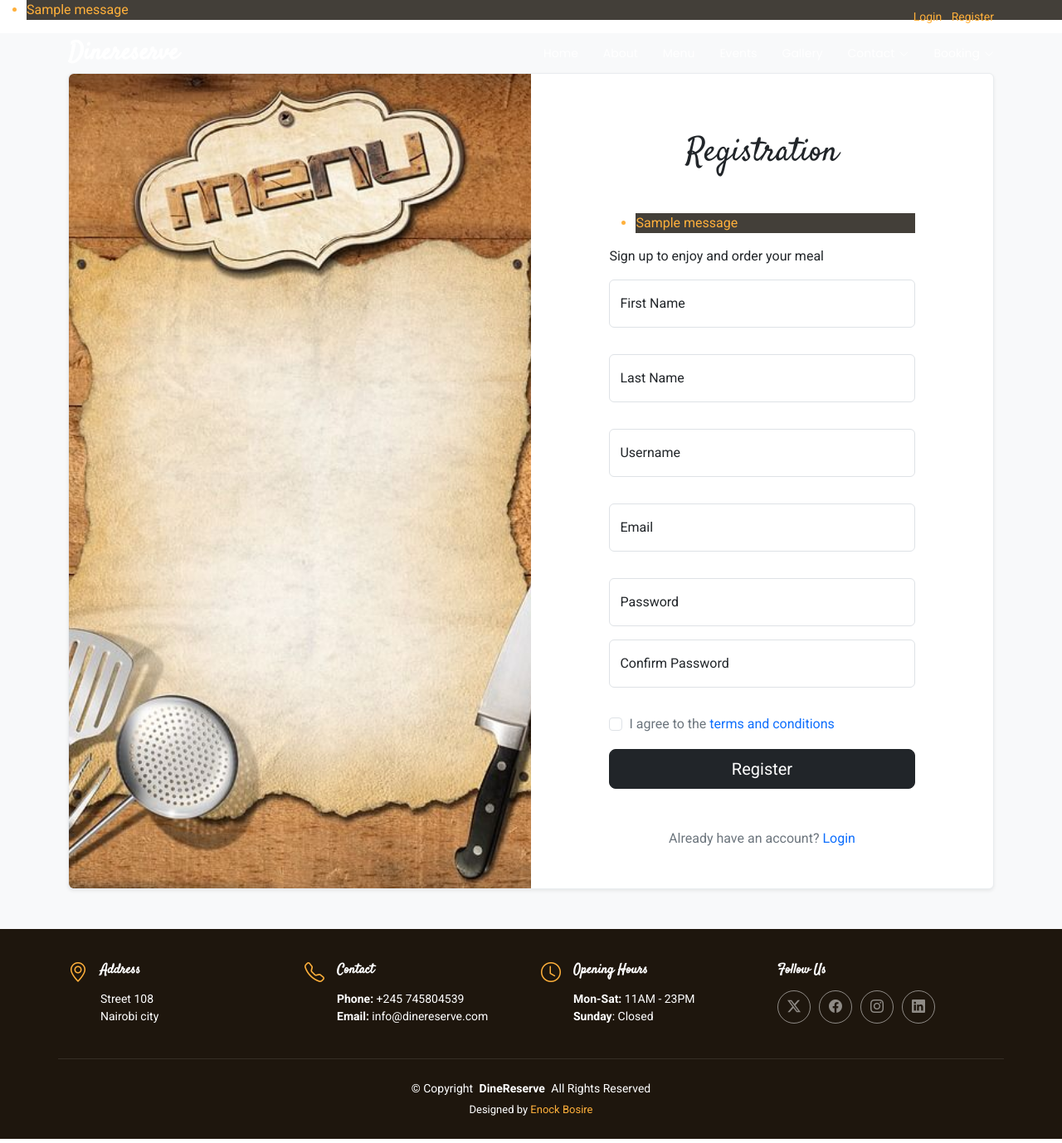
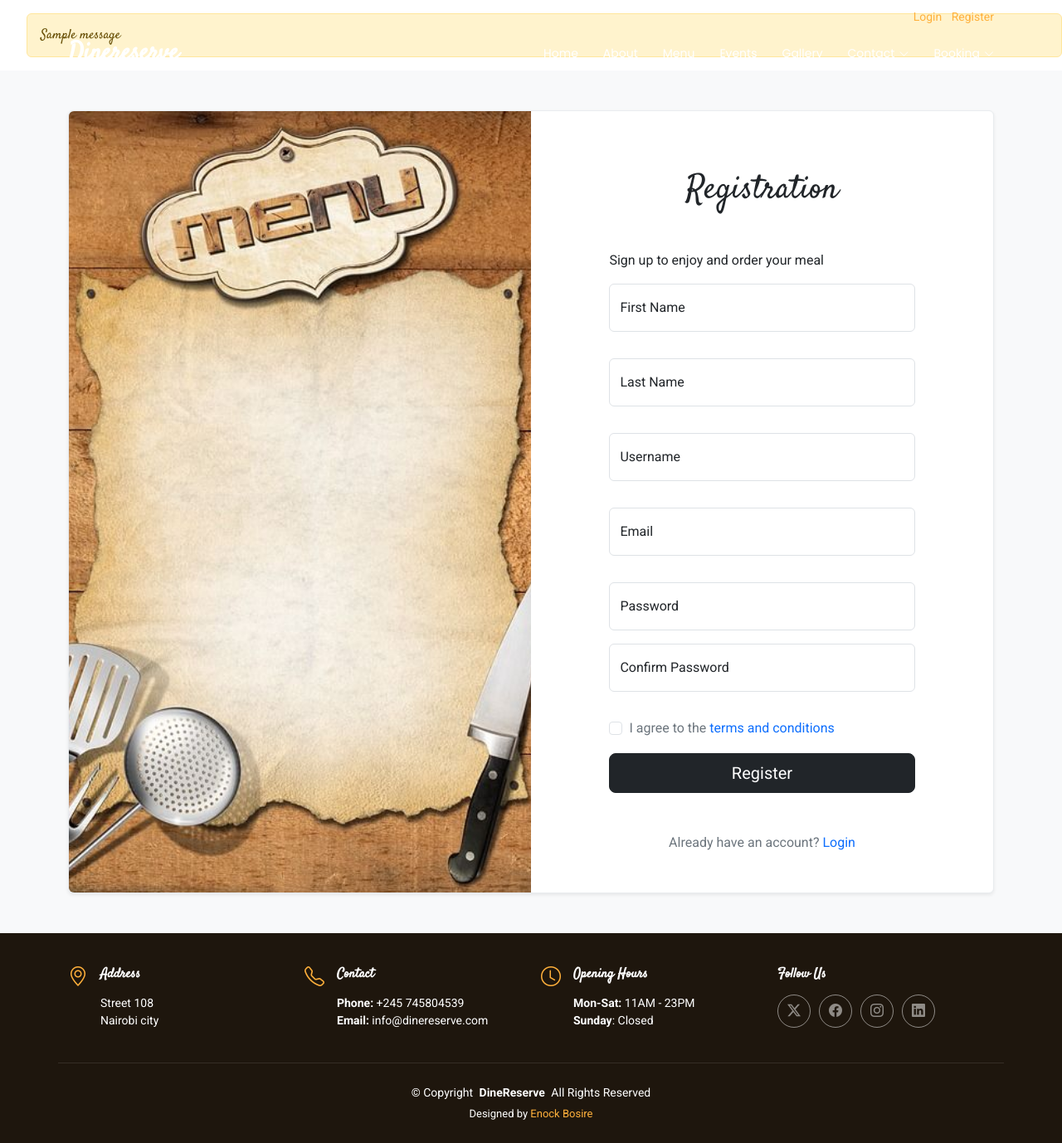
Before and after one commit to Lervez5/DineReserve, a Django app: page /accounts/register/ in a window 1280 px wide. Shown: the whole page at 83% size. Run offline with Django 5.2, Linux system fonts and the light colour scheme; tables that the repository leaves empty hold one stand-in row (values such as "Sample post"); one stand-in notice (Sample message) is shown; parts of the project's set-up code (start-up, migrations or seed data) failed here and were passed over; some libraries are stand-ins or nearby versions.

Commit message:
Few changes

```diff
--- a/templates/accounts/login.html
+++ b/templates/accounts/login.html
@@ -6,10 +6,9 @@
 {% if messages %}
 <ul>
   {% for message in messages %}
-  <li style="color: {% if message.tags == 'error' %}red{% else %}#ffb03b{% endif %};
-  background-color: {% if message.tags == 'error' %} #433f39 {% else %} #433f39 {% endif %};">
+  <h6 class="{% if message.tags == 'error' %} red {% else %} alert alert-warning mt-3 {% endif %}; background-color: {% if message.tags == 'error' %} white {% else %} white {% endif %};">
     {{ message }}
-  </li>
+  </h6>
   {% endfor %}
 </ul>
 {% endif %}
--- a/templates/accounts/register.html
+++ b/templates/accounts/register.html
@@ -6,10 +6,9 @@
 {% if messages %}
 <ul>
   {% for message in messages %}
-  <li style="color: {% if message.tags == 'error' %}red{% else %}#ffb03b{% endif %};
-  background-color: {% if message.tags == 'error' %} #433f39 {% else %} #433f39 {% endif %};">
+  <h6 class="{% if message.tags == 'error' %} red {% else %} alert alert-warning mt-3 {% endif %}; background-color: {% if message.tags == 'error' %} white {% else %} white {% endif %};">
     {{ message }}
-  </li>
+  </h6>
   {% endfor %}
 </ul>
 {% endif %}
@@ -40,16 +39,6 @@
                   </div>
                   <form method="POST">
                     {% csrf_token %}
-                {% if messages %}
-                  <ul>
-                      {% for message in messages %}
-                      <li style="text-decoration: none; color: {% if message.tags == 'error' %} red {% else %} #ffb03b {% endif %};
-                       background-color: {% if message.tags == 'error' %} #433f39 {% else %} #433f39 {% endif %};">
-                      {{ message }}
-                      </li>
-                    {% endfor %}
-                  </ul>
-                {% endif %}
                   <div class="row gy-3 overflow-hidden">
                     <div class="col-12">
                       <p>Sign up to enjoy and order your meal</p>
```
Also changed, not shown: templates/accounts/user_profile.html (+27 -1 lines), db.sqlite3, media/profile_pictures/gallery-4.jpg (deleted).
